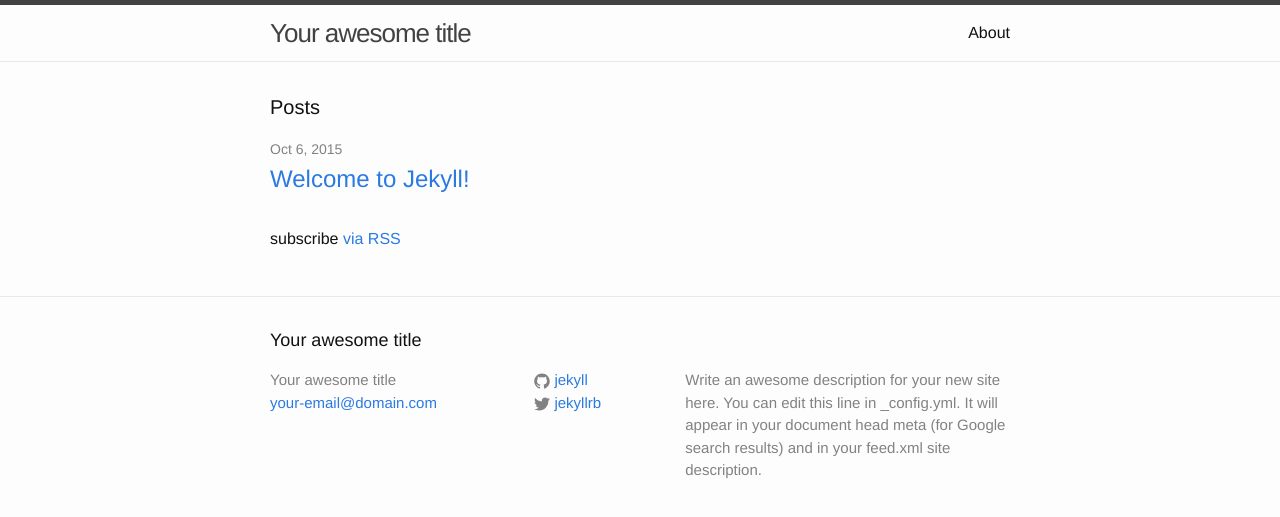
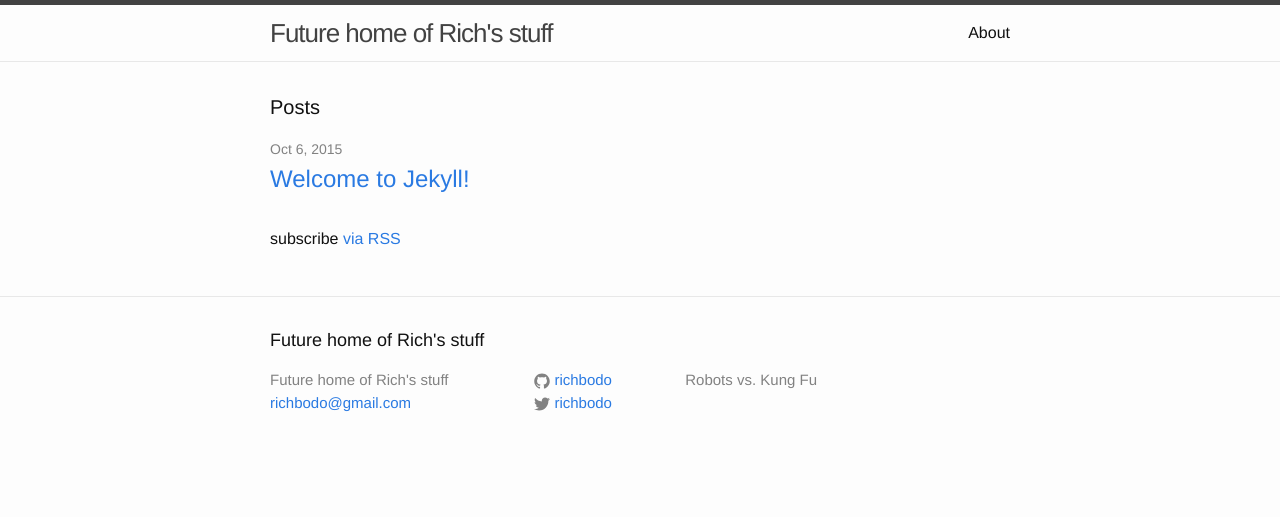
Before and after one commit to richbodo/richbodo.github.io, a Jekyll site: the page built from index.html, in a window 1280 px wide. Shown: the top 517 px of the page. Built offline with Jekyll 4.4.1, drawn with Linux system fonts in a browser that asks for light colours.

Commit message:
Identify this site - minor change to make sure this is working

```diff
--- a/_config.yml
+++ b/_config.yml
@@ -1,14 +1,12 @@
 # Site settings
-title: Your awesome title
-email: your-email@domain.com
+title: Future home of Rich's stuff
+email: richbodo@gmail.com
 description: > # this means to ignore newlines until "baseurl:"
-  Write an awesome description for your new site here. You can edit this
-  line in _config.yml. It will appear in your document head meta (for
-  Google search results) and in your feed.xml site description.
+  Robots vs. Kung Fu
 baseurl: "" # the subpath of your site, e.g. /blog/
-url: "http://yourdomain.com" # the base hostname & protocol for your site
-twitter_username: jekyllrb
-github_username:  jekyll
+url: "http://richbodo.com" # the base hostname & protocol for your site
+twitter_username: richbodo
+github_username:  richbodo
 
 # Build settings
 markdown: kramdown
```
